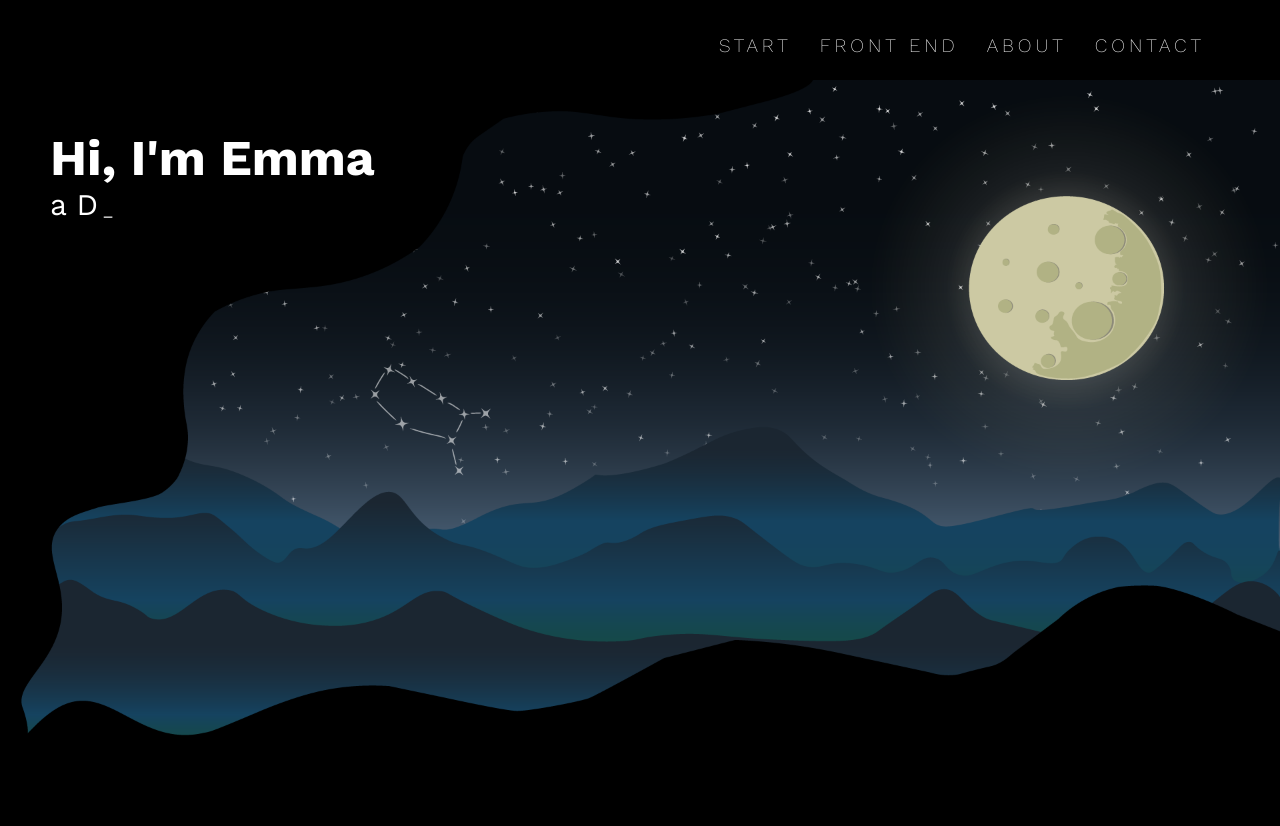
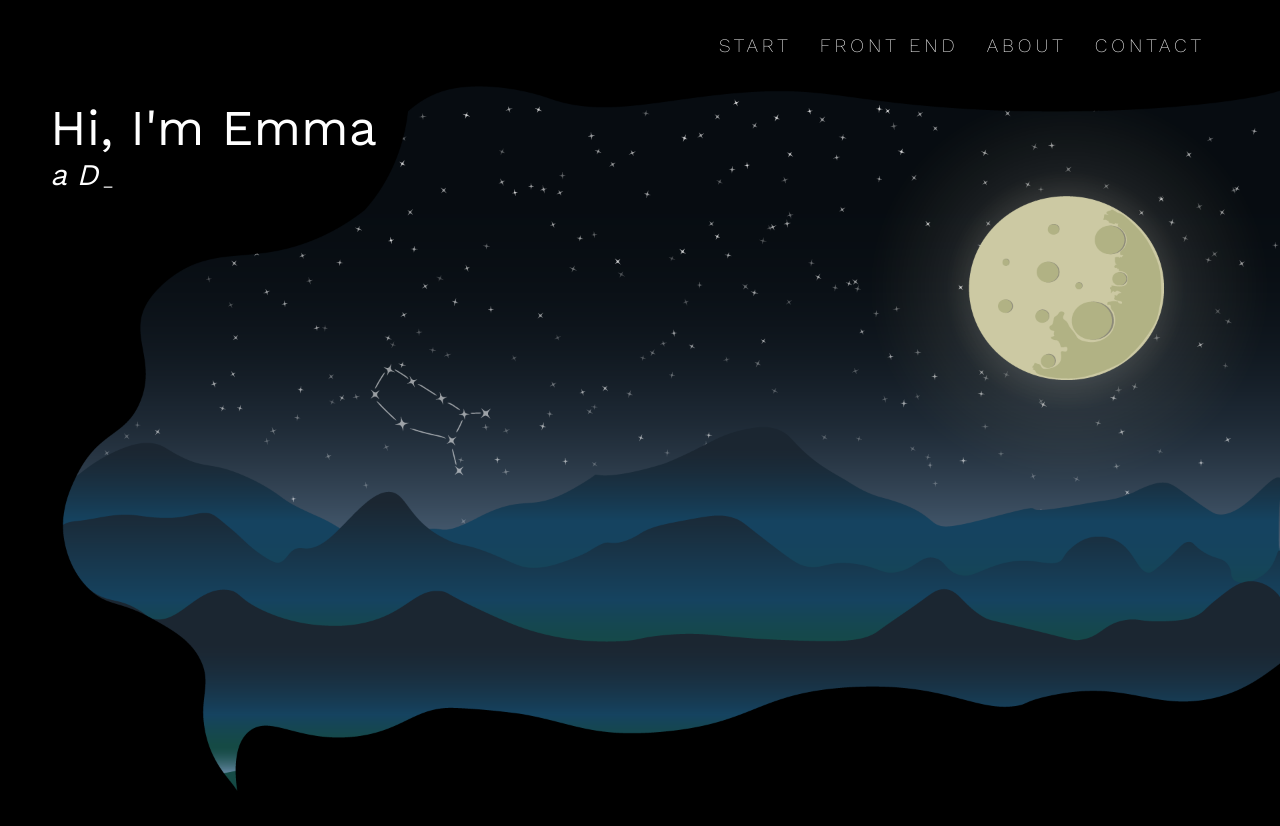
Before and after one commit to EmmaNGagen/theJourney, a website built with Parcel: page src/index.html in a window 1280 px wide. Built offline with nearby package versions, Linux system fonts and the light colour scheme.

Commit message:
design wrapper

```diff
--- a/src/scss/main.scss
+++ b/src/scss/main.scss
@@ -9,19 +9,21 @@ body {
 }
 @media only screen and (min-width: 868px) {
   .hero-wrapper {
-    background: url("../assets/hero_backgound.png");
+    background: url("../assets/hero_wrapper.png");
     background-repeat: no-repeat;
     background-size: contain, cover;
     height: 800px;
     display: flex;
     .div-wrapper {
-      padding-top: 48px;
+      padding-top: 18px;
       padding-left: 50px;
       .wrapper-text-one {
+        font-weight: 400;
         font-size: 50px;
         margin: 0;
       }
       .typeText {
+        font-style: italic;
         font-size: 30px;
       }
     }
```
Also changed, not shown: dist/hero_wrapper.5ad79124.png (added), src/assets/hero_wrapper.png (added), 2 other files.
